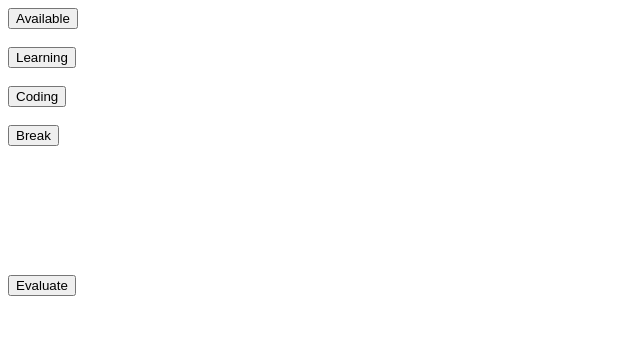
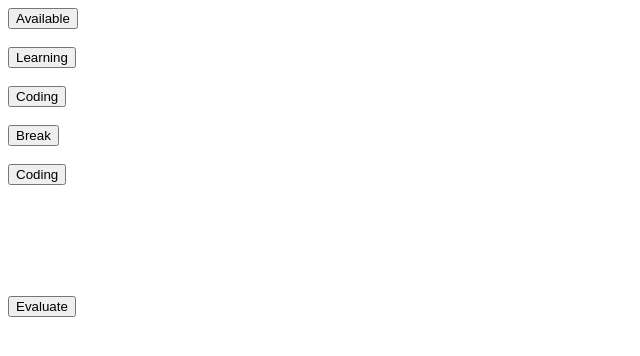
Before and after one commit to Senthilrajan23/Productivity_Tracker, a Flask app: page / in a window 1280 px wide. Shown: the top 356 px of the page, without its empty margins (0-640 px from the left). Run offline with Flask 3, Linux system fonts and the light colour scheme; parts of the project's set-up code (start-up, migrations or seed data) failed here and were passed over.

Commit message:
utility functions written & created all buttons

```diff
--- a/main.py
+++ b/main.py
@@ -1,8 +1,8 @@
 from datetime import datetime, UTC
 from flask import Flask, render_template
 from sqlalchemy import create_engine, Column, String, Integer, ForeignKey, DateTime, Null
-from sqlalchemy.orm import sessionmaker, relationship, Session
-from sqlalchemy.ext.declarative import declarative_base
+from sqlalchemy.orm import sessionmaker, relationship, Session, declarative_base
+#from sqlalchemy.ext.declarative
 from sqlalchemy.exc import IntegrityError
 
 #creating database
@@ -21,24 +21,32 @@ class WorkSession(Base):
 Base.metadata.create_all(engine)
 app = Flask(__name__)
 
+
+# Utility function to avoid repeated lines of code
+def switch_aux(aux_name):
+    active_session = db.query(WorkSession).filter(WorkSession.end_time == None).first()
+
+    if active_session and active_session.aux == aux_name:
+        return render_template("base.html", error=f"You are already in {aux_name} AUX!")
+
+    if active_session:
+        active_session.end_time = datetime.now()
+
+    new_session = WorkSession(aux = aux_name)
+    db.add(new_session)
+    db.commit()
+    return render_template("base.html")
+
+
+# productive_hours=productive_hours)
+
 @app.route('/')
 def index():
     return render_template("base.html")
 
 @app.route('/available', methods=['POST'])
 def available():
-    active_session = db.query(WorkSession).filter(WorkSession.end_time == None).first()
-
-    # to throw an error if user clicks on the same aux again to avoid another row for same aux
-    if active_session and active_session.aux == "Available":
-        return render_template("base.html", error = " You are already in Available AUX!")
-
-    if active_session:
-        active_session.end_time = datetime.now()
-    new_session = WorkSession(aux = "Available")
-    db.add(new_session)
-    db.commit()
-    return render_template('base.html')  # productive_hours=productive_hours)
+    return switch_aux("Available")
 
     """
     productive_hours = datetime.now().time().replace(microsecond=0).isoformat()
@@ -50,6 +58,8 @@ def available():
 
 @app.route("/learning", methods=['POST'])
 def learning():
+    return switch_aux("Learning")
+""" << All there repeated lines for each route taken care of in declaring the utility function >>
 
     #to find the active session i.e. the last formed row, where the end_time is Null
     active_session = db.query(WorkSession).filter(WorkSession.end_time == None).first()
@@ -65,10 +75,12 @@ def learning():
     db.add(new_session)
     db.commit()
     return render_template('base.html')
+    """
 
 @app.route("/break", methods=['POST'])
-def learning():
-
+def break_aux():
+    return switch_aux("Break")
+"""
     #to find the active session i.e. the last formed row, where the end_time is Null
     active_session = db.query(WorkSession).filter(WorkSession.end_time == None).first()
 
@@ -83,6 +95,16 @@ def learning():
     db.add(new_session)
     db.commit()
     return render_template('base.html')
+"""
 
+@app.route("/coding", method = ["POST"])
+def coding():
+    return switch_aux("Coding")
+@app.route("/entertainment", method = ["POST"])
+def entertainment():
+    return switch_aux("Entertainment")
+
+
+#@app.route("")
 if __name__ == '__main__':
     app.run(debug = True, port = 5002)
--- a/templates/base.html
+++ b/templates/base.html
@@ -22,6 +22,9 @@
     <button type="submit">Break</button>
 </form>
 <br>
+<form action = "/coding" method = "post">
+    <button type = "submit">Coding</button>
+</form>
 <br>
 <h4>{{error}}</h4>
 <!-- <h2>{{productive_hours}}</h2> -->
```
Also changed, not shown: productivity.db.
